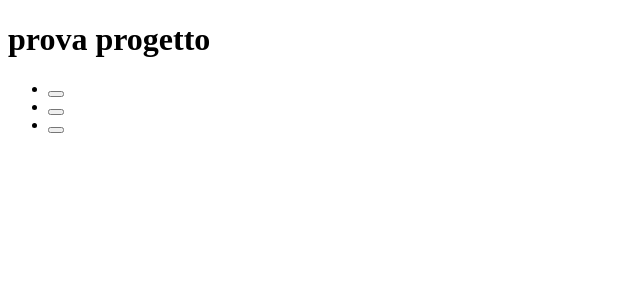
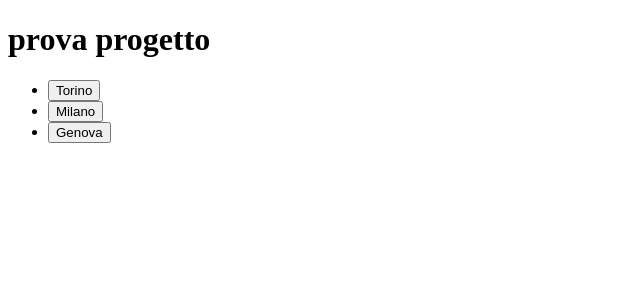
Before and after one commit to Simobini74/provaangular, an Angular app: page / in a window 1280 px wide. Shown: the top 300 px of the page, without its empty margins (0-640 px from the left). Built offline with nearby package versions, Linux system fonts and the light colour scheme.

Commit message:
1 file modified

```diff
--- a/src/app/app.component.html
+++ b/src/app/app.component.html
@@ -2,9 +2,9 @@
 
 <ul>
 <li *ngFor='let post of postit' >
-  <button (click)="refreshTemperature(post.nome)">{{post.nome}}</button>
+  <button (click)="refreshTemperature(post)">{{post}}</button>
 </li>
 </ul>
-<p *ngIf="selezionato !== undefined"> il post-it {{selezionato.nome}} selezionato è del {{selezionato.temperatura}}
+<p *ngIf="selezionato !== undefined"> il post-it {{selezionato}} selezionato è del {{temperatura}}
 <button (click) = 'clean()'>Chiudi</button>
 </p>
```
